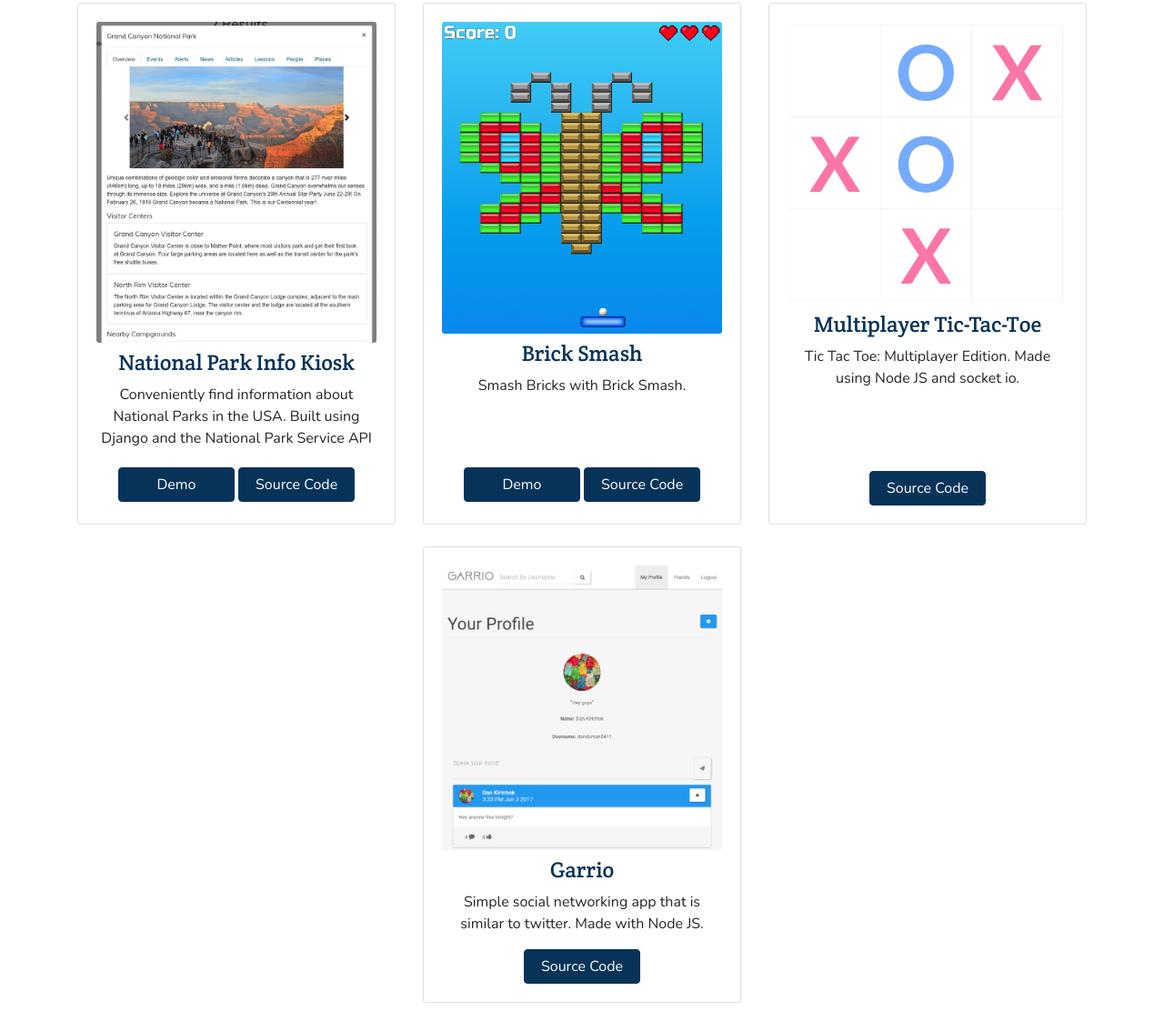
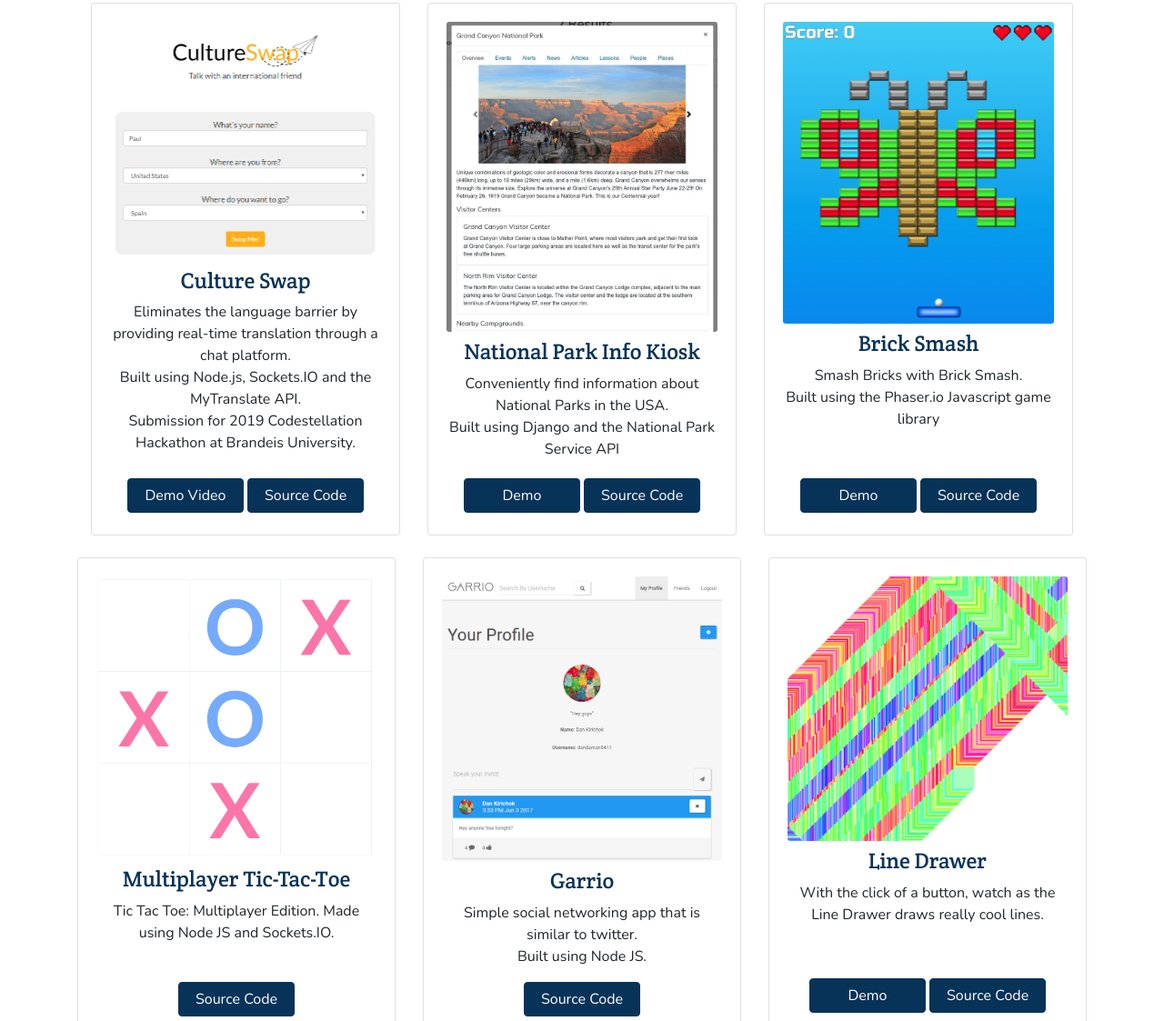
Before and after one commit to DanKirichok/dankirichok, a plain HTML site: page index.html in a window 1280 px wide. Shown: the part 1677-2800 px from the top of the page at 91% size. Drawn offline with nearby package versions, Linux system fonts and the light colour scheme.

Commit message:
Updated site again

```diff
--- a/index.html
+++ b/index.html
@@ -10,6 +10,7 @@
 		<link href="https://stackpath.bootstrapcdn.com/bootstrap/4.1.3/css/bootstrap.min.css" rel="stylesheet" integrity="sha384-MCw98/SFnGE8fJT3GXwEOngsV7Zt27NXFoaoApmYm81iuXoPkFOJwJ8ERdknLPMO" crossorigin="anonymous">
 		<link rel="stylesheet" href="static/css/theme2.css">
 		<link rel="stylesheet" href="https://use.fontawesome.com/releases/v5.5.0/css/all.css" integrity="sha384-B4dIYHKNBt8Bc12p+WXckhzcICo0wtJAoU8YZTY5qE0Id1GSseTk6S+L3BlXeVIU" crossorigin="anonymous">
+		<link rel="stylesheet" href="https://cdnjs.cloudflare.com/ajax/libs/animate.css/3.7.2/animate.min.css">
 		<link rel="stylesheet" href="static/css/style.css">
 
 		<!--Handles website icons on all platforms-->
@@ -30,13 +31,13 @@
 				<div class="row h-100">
 					<div class="col-12">
 						<div class="text-center m-0 vh-100 d-flex flex-column justify-content-center text-light">
-							<img class = "portrait-image" src = "static/images/portrait.jpeg" />
-							<h1 class="display-4">Dan Kirichok</h1>
-							<h3 class="text-muted">Software Developer</h3>
-							<div class="row">
+							<img class = "animated fadeInDown portrait-image mb-4" src = "static/images/portrait.jpeg" />
+							<h1 class="animated fadeInUp display-4">Dan Kirichok</h1>
+							<h2 class="animated fadeInUp delay-1s text-muted">Software Developer</h2>
+							<div class="animated fadeInUp delay-2s row">
 								<div class="col-lg-4 col-sm-6 mx-auto">
-									<a class = "profile-button" href = "https://www.linkedin.com/in/dankirichok/" data-toggle="tooltip" data-placement="bottom" title="LinkedIn"><i class="fab fa-linkedin"></i></a>
-									<a class = "profile-button" href = "https://github.com/DanKirichok" data-toggle="tooltip" data-placement="bottom" title="Github"><i class="fab fa-github-square"></i></a>
+									<a target="_blank" class = "animated fadeInLeft profile-button" href = "https://www.linkedin.com/in/dankirichok/" data-toggle="tooltip" data-placement="bottom" title="LinkedIn"><i class="fab fa-linkedin"></i></a>
+									<a target="_blank" class = "animated fadeInRight profile-button" href = "https://github.com/DanKirichok" data-toggle="tooltip" data-placement="bottom" title="Github"><i class="fab fa-github-square"></i></a>
 								</div>
 							</div>
 						</div>
@@ -70,8 +71,8 @@
 			<section id = "about_me" class = "container">
 				<div class = "vh-100 my-auto d-flex flex-column justify-content-center align-items-center text-center">
 					<h1>About Me</h1>
-					<p class="col-lg-5 mb-4">I'm a Computer Science major at the University of New Hampshire.
-					I have a strong interest in full-stack web development, as well as exploring the hardware
+					<p class="col-lg-5 mb-4">I'm a sophomore Computer Science major at the University of New Hampshire.
+					I have a strong interest in full-stack web development, as well as exploring machine learning the hardware
 					of embedded systems.
 					<br />
 					I also like to play basketball and ride my bike.
@@ -81,53 +82,89 @@
 			<section id = "projects" class="container">
 				<div class="row vh-100">
 					<div class="col-12 my-auto text-center">
-						<h1 class = "my-3">Projects</h1>
-						<div class="row">
-							<div class="col-lg-4 mb-4">
+						<h1 class = "my-3">Projects I've Worked On</h1>
+						<div class="row mx-auto mb-4">
+							<div class="col-lg-4">
+								<div class="card h-100">
+									<div class="card-body d-flex flex-column justify-content-center align-items-center">
+										<image class = "project-preview-img" src = "static/images/cultureswappic.png" alt = "Garrio Preview"/>
+										<h4 class="card-title text-primary my-2">Culture Swap</h4>
+										<p class="card-text">Eliminates the language barrier by providing real-time translation through a chat platform.
+										<br />
+										Built using Node.js, Sockets.IO and the MyTranslate API.
+										<br />
+										Submission for 2019 Codestellation Hackathon at Brandeis University.</p>
+										<div class = "mt-auto">
+											<a target="_blank" href="https://www.youtube.com/watch?v=IFBI6ZfuOKc&feature=youtu.be" class="btn btn-primary my-1 card-btn">Demo Video</a>
+											<a target="_blank" href="https://github.com/agnoscere/CultureSwap" class="btn btn-primary mt-auto card-btn">Source Code</a>
+										</div>
+									</div>
+								</div>
+							</div>
+							<div class="col-lg-4">
 								<div class="card h-100">
 									<div class="card-body d-flex flex-column justify-content-center align-items-center project-preview">
 										<image class = "project-preview-img" src = "static/images/natpark1.jpg" alt = "National Park Info Kiosk Preview"/>
 										<h4 class="card-title text-primary my-2">National Park Info Kiosk</h4>
-										<p class="card-text">Conveniently find information about National Parks in the USA. Built using Django and the National Park Service API</p>
+										<p class="card-text">Conveniently find information about National Parks in the USA.
+										<br />
+										Built using Django and the National Park Service API</p>
 										<div class = "mt-auto">
-											<a href="https://natparkinfokioskcapone.herokuapp.com/" class="btn btn-primary my-1 card-btn">Demo</a>
-											<a href="https://github.com/DanKirichok/NationalParkInfoKiosk" class="btn btn-primary mt-auto card-btn">Source Code</a>
+											<a target="_blank" href="https://natparkinfokioskcapone.herokuapp.com/" class="btn btn-primary my-1 card-btn">Demo</a>
+											<a target="_blank" href="https://github.com/DanKirichok/NationalParkInfoKiosk" class="btn btn-primary mt-auto card-btn">Source Code</a>
 										</div>
 									</div>
 								</div>
 							</div>
-							<div class="col-lg-4 mb-4">
+							<div class="col-lg-4">
 								<div class="card h-100">
 									<div class="card-body d-flex flex-column justify-content-center align-items-center">
 										<image class = "project-preview-img" src = "static/images/bricksmash1.png" alt = "Brick Smash Preview"/>
 										<h4 class="card-title text-primary my-2">Brick Smash</h4>
-										<p class="card-text">Smash Bricks with Brick Smash.</p>
+										<p class="card-text">Smash Bricks with Brick Smash.
+										<br />
+										Built using the Phaser.io Javascript game library</p>
 										<div class = "mt-auto">
-											<a href="https://bricksmash.netlify.com/" class="btn btn-primary my-1 card-btn">Demo</a>
-											<a href="https://github.com/DanKirichok/Brick-Smash" class="btn btn-primary card-btn">Source Code</a>
+											<a target="_blank" href="https://bricksmash.netlify.com/" class="btn btn-primary my-1 card-btn">Demo</a>
+											<a target="_blank" href="https://github.com/DanKirichok/Brick-Smash" class="btn btn-primary card-btn">Source Code</a>
 										</div>
 									</div>
 								</div>
 							</div>
-							<div class="col-lg-4 mb-4">
+						</div>
+						<div class = "row mb-4">
+							<div class="col-lg-4">
 								<div class="card h-100">
 									<div class="card-body d-flex flex-column justify-content-center align-items-center project-preview">
 										<image class = "project-preview-img" src = "static/images/tictactoe5.png" alt = "Tic-Tac-Toe Preview"/>
 										<h4 class="card-title text-primary my-2">Multiplayer Tic-Tac-Toe</h4>
-										<p class="card-text">Tic Tac Toe: Multiplayer Edition. Made using Node JS and socket io.</p>
-										<a href="https://github.com/DanKirichok/Tic-Tac-Toe-Multiplayer" class="btn btn-primary mt-auto card-btn">Source Code</a>
+										<p class="card-text">Tic Tac Toe: Multiplayer Edition. Made using Node JS and Sockets.IO.</p>
+										<a target="_blank" href="https://github.com/DanKirichok/Tic-Tac-Toe-Multiplayer" class="btn btn-primary mt-auto card-btn">Source Code</a>
 									</div>
 								</div>
 							</div>
-						</div>
-						<div class = "row">
-							<div class="col-lg-4 mb-4 mx-auto">
+							<div class="col-lg-4">
 								<div class="card h-100">
 									<div class="card-body d-flex flex-column justify-content-center align-items-center">
 										<image class = "project-preview-img" src = "static/images/garrio1.png" alt = "Garrio Preview"/>
 										<h4 class="card-title text-primary my-2">Garrio</h4>
-										<p class="card-text">Simple social networking app that is similar to twitter. Made with Node JS.</p>
-										<a href="https://github.com/DanKirichok/Garrio" class="btn btn-primary mt-auto card-btn">Source Code</a>
+										<p class="card-text">Simple social networking app that is similar to twitter.
+										<br />
+										Built using Node JS.</p>
+										<a target="_blank" href="https://github.com/DanKirichok/Garrio" class="btn btn-primary mt-auto card-btn">Source Code</a>
+									</div>
+								</div>
+							</div>
+							<div class="col-lg-4">
+								<div class="card h-100">
+									<div class="card-body d-flex flex-column justify-content-center align-items-center">
+										<image class = "project-preview-img" src = "static/images/drawerpic.png" alt = "Garrio Preview"/>
+										<h4 class="card-title text-primary my-2">Line Drawer</h4>
+										<p class="card-text">With the click of a button, watch as the Line Drawer draws really cool lines.</p>
+										<div class = "mt-auto">
+											<a target="_blank" href="https://linedrawer.netlify.com/" class="btn btn-primary my-1 card-btn">Demo</a>
+											<a target="_blank" href="https://github.com/DanKirichok/LineDrawer" class="btn btn-primary card-btn">Source Code</a>
+										</div>
 									</div>
 								</div>
 							</div>
```
Also changed, not shown: static/images/cultureswappic.png (added), static/images/drawerpic.png (added).
